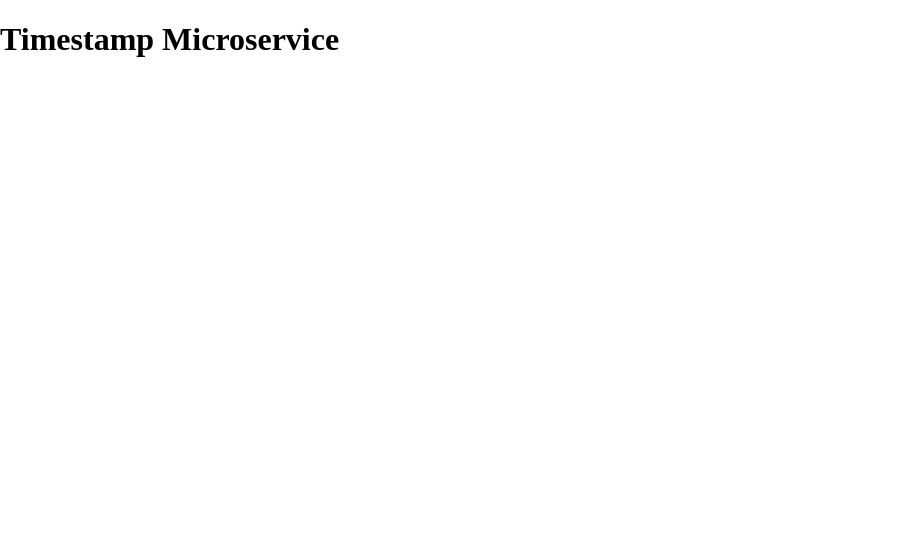
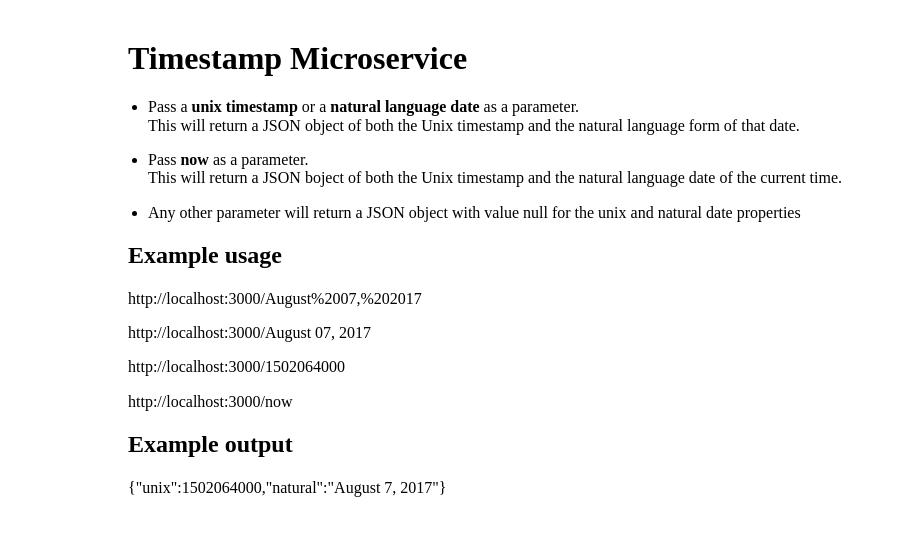
Before and after one commit to Li-Victor/Timestamp, a website: page public/index.html in a window 1280 px wide. Shown: the whole page, without its empty margins (0-901 px from the left). Drawn offline with Linux system fonts and the light colour scheme.

Commit message:
finished with the html and styles for the homepage. Now need to work on the GET /now

```diff
--- a/public/index.html
+++ b/public/index.html
@@ -7,6 +7,34 @@
         <link rel="stylesheet" href="./styles.css">
     </head>
     <body>
-        <h1>Timestamp Microservice</h1>
+
+        <div class="container">
+            <h1>Timestamp Microservice</h1>
+            <ul>
+                <li>
+                    <p>Pass a <strong>unix timestamp</strong> or a <strong>natural language date</strong> as a parameter. </br>
+                        This will return a JSON object of both the Unix timestamp and the natural language form of that date. </br></p>
+                </li>
+
+                <li>
+                    <p>Pass <strong>now</strong> as a parameter. </br>
+                        This will return a JSON boject of both the Unix timestamp and the natural language date of the current time.</p>
+                </li>
+
+                <li>
+                    <p>Any other parameter will return a JSON object with value null for the unix and natural date properties </p>
+                </li>
+            </ul>
+
+            <h2>Example usage</h2>
+            <p>http://localhost:3000/August%2007,%202017</p>
+            <p>http://localhost:3000/August 07, 2017</p>
+            <p>http://localhost:3000/1502064000</p>
+            <p>http://localhost:3000/now</p>
+
+            <h2>Example output</h2>
+            <p>{"unix":1502064000,"natural":"August 7, 2017"}</p>
+        </div>
+
     </body>
 </html>
--- a/public/styles.css
+++ b/public/styles.css
@@ -0,0 +1,8 @@
+.container {
+    margin-top: 5vh;
+    margin-left: 10vw;
+}
+
+ul {
+    padding-left: 20px;
+}
```
